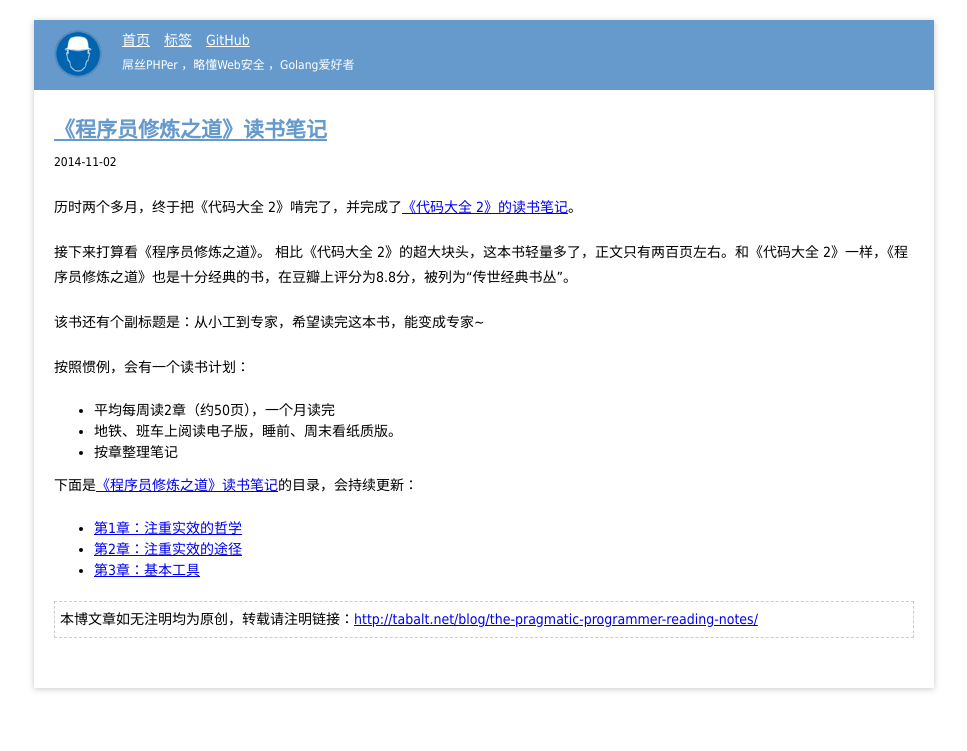
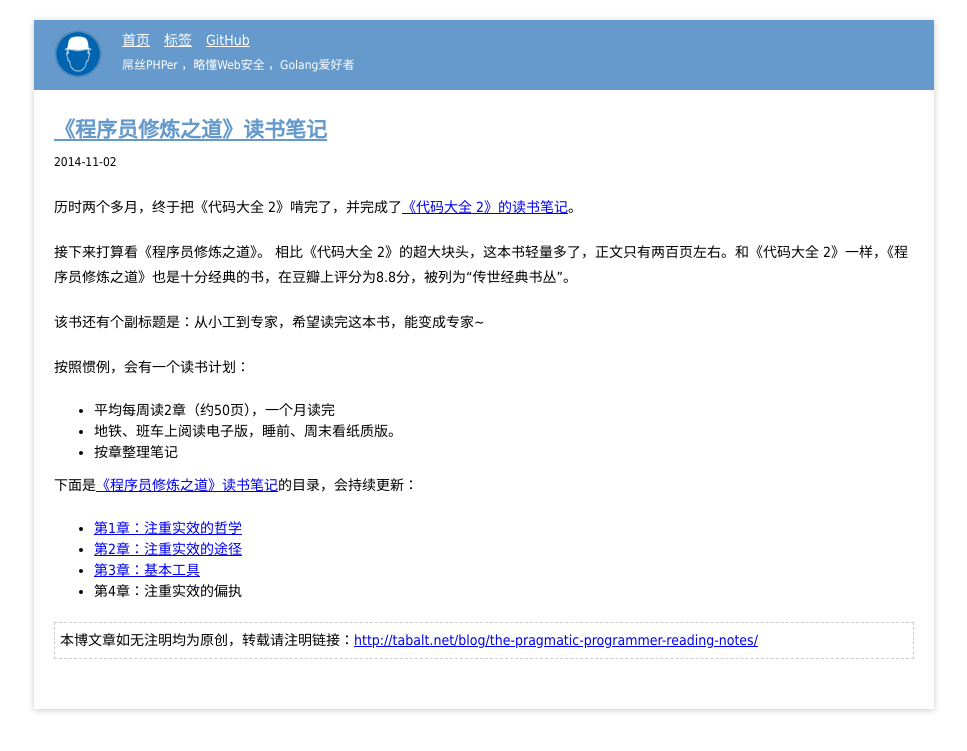
Before and after one commit to tabalt/tabalt.github.io, a Jekyll site: the page built from _posts/the-pragmatic-programmer/2014-11-02-the-pragmatic-programmer-reading-notes.md, in a window 1280 px wide. Shown: the top 751 px of the page, without its empty margins (156-1123 px from the left). Built offline with Jekyll 4.4.1, drawn with Linux system fonts in a browser that asks for light colours; Markdown is read by kramdown in place of the engine named in the settings; comment, search, counter and statistics services are not loaded.

Commit message:
Update 2014-11-02-the-pragmatic-programmer-reading-notes.md

```diff
--- a/_posts/the-pragmatic-programmer/2014-11-02-the-pragmatic-programmer-reading-notes.md
+++ b/_posts/the-pragmatic-programmer/2014-11-02-the-pragmatic-programmer-reading-notes.md
@@ -29,3 +29,4 @@ description: 《程序员修炼之道》读书笔记
 * [第1章：注重实效的哲学](http://tabalt.net/blog/tpp-a-pragmatic-philosophy/)
 * [第2章：注重实效的途径](http://tabalt.net/blog/tpp-a-pragmatic-approach/)
 * [第3章：基本工具](http://tabalt.net/blog/tpp-the-basic-tools/)
+* 第4章：注重实效的偏执
```
